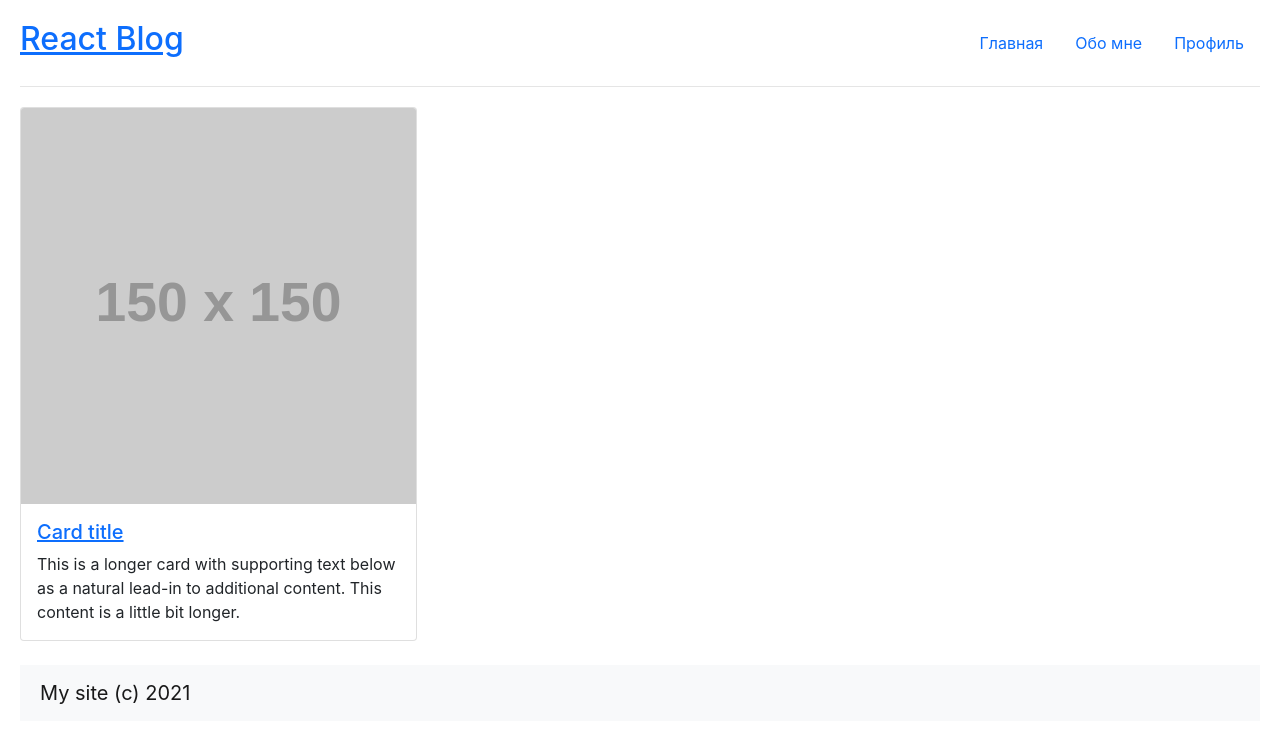
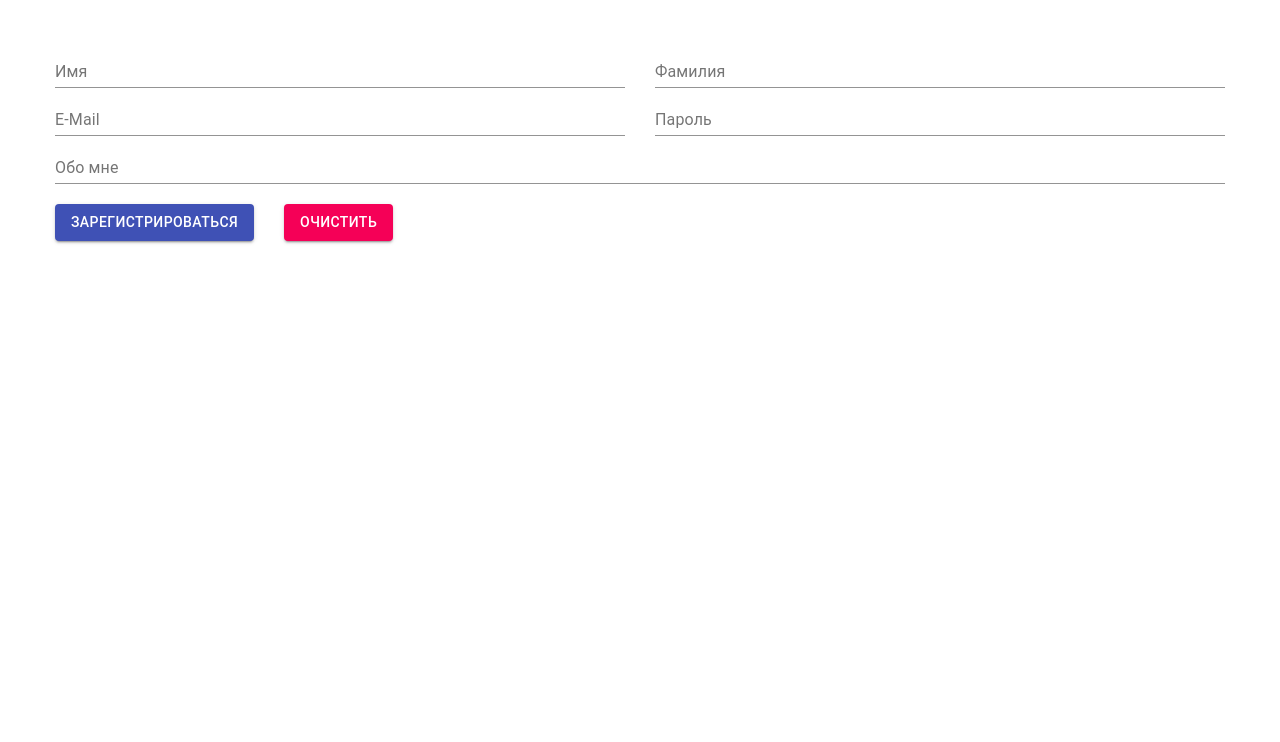
Before and after one commit to GalichAnton/home-work-1, a React (Create React App) app: page / in a window 1280 px wide. Shown: the top 742 px of the page. Built offline with nearby package versions, Linux system fonts and the light colour scheme.

Commit message:
ДЗ №7.Реализовать очистку формы

```diff
--- a/package.json
+++ b/package.json
@@ -5,6 +5,7 @@
   "dependencies": {
     "@emotion/react": "^11.7.1",
     "@emotion/styled": "^11.6.0",
+    "@material-ui/core": "^4.12.3",
     "@mui/icons-material": "^5.2.4",
     "@mui/material": "^5.2.4",
     "@testing-library/jest-dom": "^5.16.1",
@@ -18,6 +19,7 @@
     "react": "^17.0.2",
     "react-bootstrap": "^2.0.3",
     "react-dom": "^17.0.2",
+    "react-hook-form": "^7.22.1",
     "react-scripts": "4.0.3",
     "typescript": "^4.5.3",
     "web-vitals": "^1.1.2"
--- a/src/index.tsx
+++ b/src/index.tsx
@@ -5,7 +5,7 @@
 //import App from './tutorial-2/App'
 //import App from './tutorial-3/App'
 //import App from './tutorial-4/App'
-import App from './tutorial-6/App'
+import App from './tutorial-7/App'
 
 ReactDOM.render(
   <React.StrictMode>
--- /dev/null
+++ b/src/tutorial-7/App.tsx
@@ -0,0 +1,91 @@
+import { useForm, SubmitHandler } from "react-hook-form";
+import TextField from "@material-ui/core/TextField";
+import Button from "@material-ui/core/Button";
+import "./style.css";
+
+type FormValues = {
+  firstName: string;
+  lastName: string;
+  email: string;
+  password: string;
+};
+
+function App() {
+  const { register, handleSubmit, formState, reset } = useForm<FormValues>();
+  const onSubmit: SubmitHandler<FormValues> = data => console.log(data);
+
+
+
+
+  return (
+    <div className="App">
+      <form onSubmit={handleSubmit(onSubmit)}>
+        <div className="row">
+          <TextField
+            label="Имя"
+            {...register("firstName", {
+              required: "Это обязательное поле!"
+            })}
+            helperText={formState.errors.firstName && formState.errors.firstName.message}
+            error={!!formState.errors.firstName}
+            fullWidth
+            name="firstName"
+            type='text'
+          />
+          <TextField
+            label="Фамилия"
+            {...register("lastName", {
+              required: "Это обязательное поле!"
+            })}
+            helperText={formState.errors.lastName && formState.errors.lastName.message}
+            error={!!formState.errors.lastName}
+            fullWidth
+            name="lastName"
+            type='text'
+          />
+        </div>
+        <div className="row">
+          <TextField
+            {...register("email", {
+              pattern: {
+                value: /^[A-Z0-9._%+-]+@[A-Z0-9._%+-]+\.[A-Z]{2,}$/i,
+                message: "Это неверная почта!"
+              }
+            })}
+            helperText={formState.errors.email && formState.errors.email.message}
+            error={!!formState.errors.email}
+            name="email"
+            label="E-Mail"
+            defaultValue=""
+            fullWidth
+          />
+          <TextField
+            {...register("password", {
+              required: "Это обязательное поле!"
+            })}
+            helperText={formState.errors.password && formState.errors.password.message}
+            error={!!formState.errors.password}
+            name="password"
+            type="password"
+            label="Пароль"
+            fullWidth
+          />
+        </div>
+        <div className="row">
+          <TextField name="about" label="Обо мне" fullWidth />
+        </div>
+        <br />
+        <div className="row">
+          <Button type="submit" variant="contained" color="primary">
+            Зарегистрироваться
+          </Button>
+          <Button variant="contained" color="secondary" onClick={() => reset()}>
+            Очистить
+          </Button>
+        </div>
+      </form>
+    </div>
+  );
+}
+
+export default App;
--- /dev/null
+++ b/src/tutorial-7/style.css
@@ -0,0 +1,17 @@
+body {
+  margin: 0;
+  font-family: -apple-system, BlinkMacSystemFont, "Segoe UI", "Roboto", "Oxygen", "Ubuntu",
+    "Cantarell", "Fira Sans", "Droid Sans", "Helvetica Neue", sans-serif;
+  -webkit-font-smoothing: antialiased;
+  -moz-osx-font-smoothing: grayscale;
+  padding: 40px;
+}
+
+.row {
+  display: flex;
+}
+
+.MuiTextField-root,
+.MuiButton-root {
+  margin: 0 15px !important;
+}
```
Also changed, not shown: 1 other file (tests, documents, lock files or other folders).
